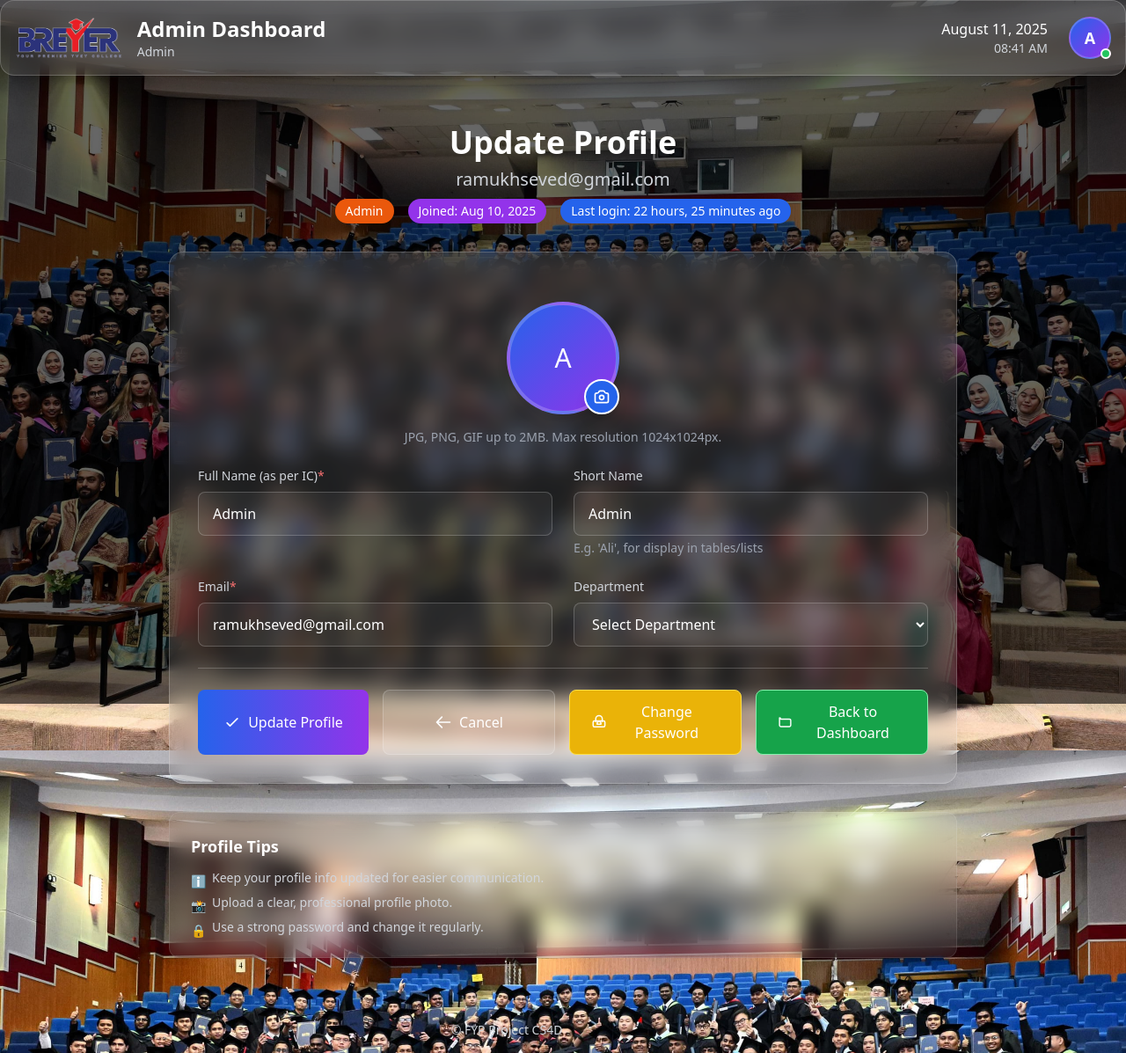
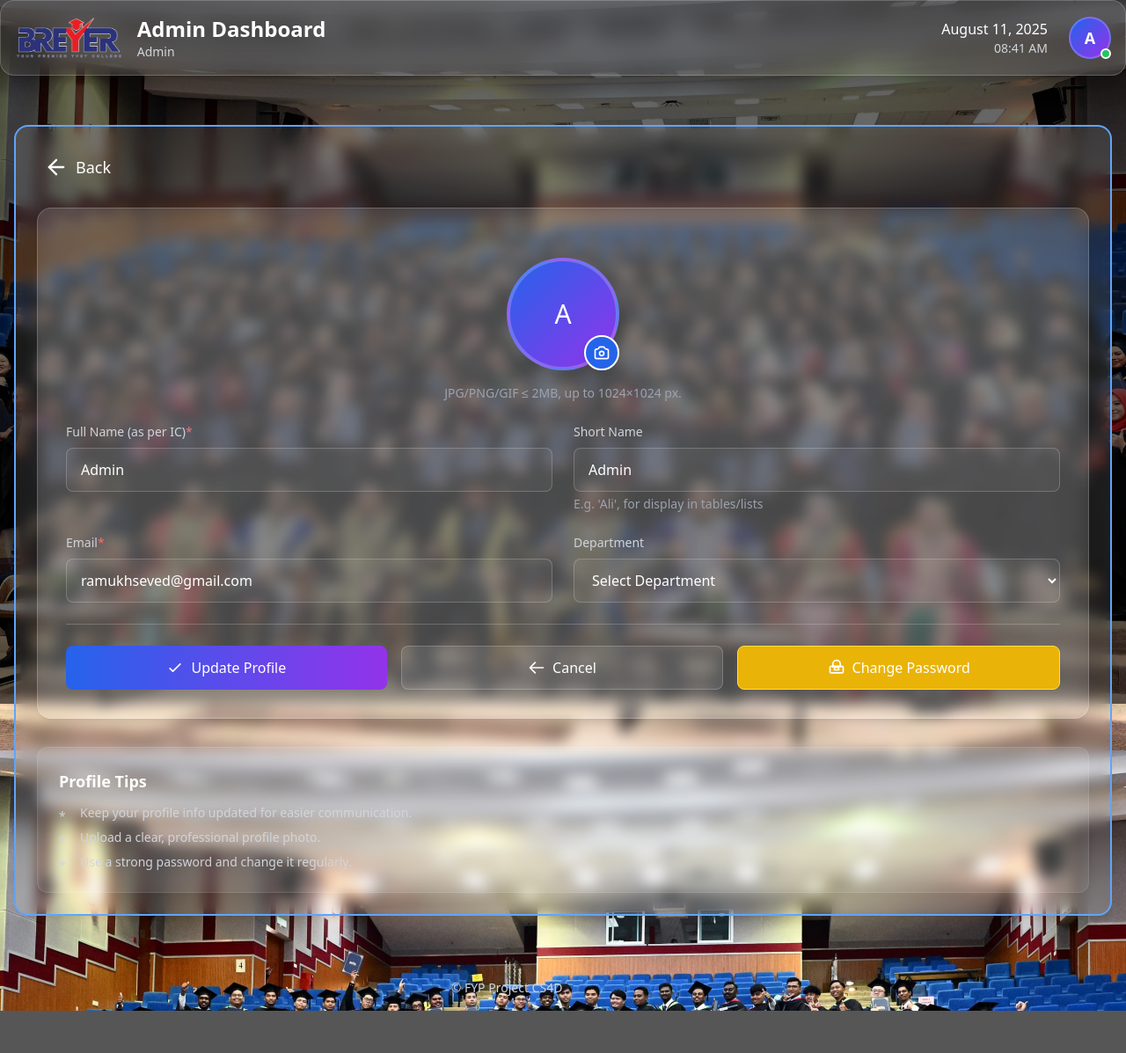
Before and after one commit to CaptainSparky20/Student_Information_System, a Django app: page /dashboard/profile/update/ in a window 1280 px wide. Shown: the whole page at 88% size. After the commit the page ends 1149 px from the top, so only its background shows below. Run offline with Django 5.2, Linux system fonts and the light colour scheme; a user stored in the database is signed in; data comes from the database, SQL or seed files in the repository; both versions use the stored data as it was after the commit; some libraries are stand-ins or nearby versions.

Commit message:
Refactor dashboard profile templates and add base_profile.html
Introduces dashboard/base_profile.html for shared profile layout and refactors profile.html and profile_update.html to extend it. Improves structure, styling, and code reuse for user profile pages. Also adds new profile pictures to media and updates topbar partial.

```diff
--- /dev/null
+++ b/SIS/dashboard/templates/dashboard/base_profile.html
@@ -0,0 +1,19 @@
+{% extends "base.html" %}
+{% load static %}
+
+{% block content %}
+  {% include "partials/_topbar.html" %}
+  <div class="max-w-7xl mx-auto px-2 md:px-4 py-6">
+    <!-- Border wrapper with back button -->
+    <div class="border-2 border-blue-400 rounded-2xl shadow-xl bg-white/10 backdrop-blur p-6">
+      <div class="mb-6">
+        <a href="{% url 'dashboard:main_dashboard' %}" class="inline-flex items-center p-2 rounded-lg hover:bg-blue-500/20 transition group">
+          {% include "lucide/back.svg" %}
+          <span class="ml-2 text-white text-lg hidden sm:inline">Back</span>
+        </a>
+      </div>
+      {% block content_inner %}
+      {% endblock %}
+    </div>
+  </div>
+{% endblock %}
--- a/SIS/dashboard/templates/dashboard/profile_update.html
+++ b/SIS/dashboard/templates/dashboard/profile_update.html
@@ -1,69 +1,79 @@
-{% extends 'base.html' %}
+{% extends 'dashboard/base_profile.html' %}
 {% load widget_tweaks %}
 
-{% block content %}
-  {% include "partials/_topbar.html" %}
-  <div class="max-w-5xl mx-auto px-2 md:px-4 py-6">
-    <div class="max-w-4xl mx-auto space-y-8">
-
-      <!-- Header -->
-      <div class="text-center mb-8">
-        <h1 class="text-4xl font-bold text-white mb-2">
-          {% if request.user.role == "ADMIN" %}
-            Update Profile
-          {% elif request.user.role == "LECTURER" %}
-            Update Lecturer Profile
-          {% elif request.user.role == "STUDENT" %}
-            Update Profile
-          {% endif %}
-        </h1>
-        <p class="text-xl text-gray-300">{{ request.user.email }}</p>
-        <div class="flex flex-wrap justify-center gap-4 mt-2">
-          <span class="px-3 py-1 rounded-full text-sm
-              {% if request.user.role == 'ADMIN' %}bg-orange-600
-              {% elif request.user.role == 'LECTURER' %}bg-blue-600
-              {% elif request.user.role == 'STUDENT' %}bg-green-600
-              {% endif %} text-white">
-            {{ request.user.get_role_display }}
-          </span>
-          <span class="bg-purple-600 text-white px-3 py-1 rounded-full text-sm">Joined: {{ request.user.date_joined|date:"M d, Y" }}</span>
-          <span class="bg-blue-600 text-white px-3 py-1 rounded-full text-sm">Last login: {{ request.user.last_login|timesince }} ago</span>
-        </div>
-      </div>
+{% block content_inner %}
+<div class="space-y-8">
 
   <!-- Form Card -->
   <div class="bg-white/10 backdrop-blur-md rounded-2xl p-8 border border-white/20 shadow-xl">
-        <form method="post" enctype="multipart/form-data" class="space-y-6" id="profile-form">
+    <form method="post" enctype="multipart/form-data" class="space-y-6" id="profile-form" novalidate>
       {% csrf_token %}
-          <!-- ADD THIS HIDDEN FIELD FOR PHOTO REMOVAL -->
+
+      <!-- top-level errors -->
+      {% if form.non_field_errors %}
+        <div class="rounded-lg border border-red-500/30 bg-red-500/10 p-4 text-red-200">
+          {% for e in form.non_field_errors %}
+            <p class="text-sm">{{ e }}</p>
+          {% endfor %}
+        </div>
+      {% endif %}
+
+      <!-- hidden flag for photo removal -->
       <input type="hidden" name="remove_profile_picture" id="remove_profile_picture" value="0">
 
-          <!-- Profile Picture Preview and Actions -->
+      <!-- Profile Picture Preview + Actions -->
       {% if form.profile_picture %}
       <div class="text-center mb-8">
         <div class="relative inline-block">
           <span id="profile-picture-preview">
             {% if request.user.profile_picture %}
-                  <img src="{{ request.user.profile_picture.url }}" alt="Profile Picture" class="w-32 h-32 rounded-full object-cover border-4 border-white/20 shadow-lg">
+              <img
+                src="{{ request.user.profile_picture.url }}"
+                alt="Profile picture preview"
+                class="w-32 h-32 rounded-full object-cover border-4 border-white/20 shadow-lg"
+              >
             {% else %}
-                  <div class="w-32 h-32 rounded-full bg-gradient-to-br from-blue-600 to-purple-600 flex items-center justify-center border-4 border-white/20 shadow-lg">
-                    <span class="text-white text-3xl">{{ request.user.get_full_name|first|default:"U"|upper }}</span>
+              <div
+                class="w-32 h-32 rounded-full bg-gradient-to-br from-blue-600 to-purple-600 flex items-center justify-center border-4 border-white/20 shadow-lg"
+                aria-label="No profile picture"
+                role="img"
+              >
+                <span class="text-white text-3xl">
+                  {{ request.user.get_full_name|default:request.user.email|slice:":1"|upper }}
+                </span>
               </div>
             {% endif %}
           </span>
-              <label for="{{ form.profile_picture.id_for_label }}" class="absolute bottom-0 right-0 bg-blue-600 hover:bg-blue-700 rounded-full p-2 border-2 border-white shadow-lg cursor-pointer" title="Change Photo">
-                <svg class="w-5 h-5 text-white" fill="none" stroke="currentColor" viewBox="0 0 24 24">
-                  <path stroke-linecap="round" stroke-linejoin="round" stroke-width="2" d="M3 9a2 2 0 012-2h.93a2 2 0 001.664-.89l.812-1.22A2 2 0 0110.07 4h3.86a2 2 0 011.664.89l.812 1.22A2 2 0 0018.07 7H19a2 2 0 012 2v9a2 2 0 01-2 2H5a2 2 0 01-2-2V9z"></path>
-                  <path stroke-linecap="round" stroke-linejoin="round" stroke-width="2" d="M15 13a3 3 0 11-6 0 3 3 0 016 0z"></path>
+
+          <!-- change photo -->
+          <label for="{{ form.profile_picture.id_for_label }}"
+                 class="absolute bottom-0 right-0 bg-blue-600 hover:bg-blue-700 rounded-full p-2 border-2 border-white shadow-lg cursor-pointer"
+                 title="Change photo">
+            <svg class="w-5 h-5 text-white" fill="none" stroke="currentColor" viewBox="0 0 24 24" aria-hidden="true">
+              <path stroke-linecap="round" stroke-linejoin="round" stroke-width="2"
+                    d="M3 9a2 2 0 012-2h.93a2 2 0 001.664-.89l.812-1.22A2 2 0 0110.07 4h3.86a2 2 0 011.664.89l.812 1.22A2 2 0 0018.07 7H19a2 2 0 012 2v9a2 2 0 01-2 2H5a2 2 0 01-2-2V9z"/>
+              <path stroke-linecap="round" stroke-linejoin="round" stroke-width="2"
+                    d="M15 13a3 3 0 11-6 0 3 3 0 016 0z"/>
             </svg>
-                <input id="{{ form.profile_picture.id_for_label }}" name="{{ form.profile_picture.name }}" type="file" class="hidden" accept="image/*">
+            <!-- custom file input (kept hidden) -->
+            <input id="{{ form.profile_picture.id_for_label }}"
+                   name="{{ form.profile_picture.name }}"
+                   type="file"
+                   class="hidden"
+                   accept="image/*">
           </label>
         </div>
-            <div class="mt-4 flex flex-col sm:flex-row gap-2 justify-center items-center">
-              <span class="text-gray-400 text-sm">JPG, PNG, GIF up to 2MB. Max resolution 1024x1024px.</span>
+
+        <!-- helper text + remove button -->
+        <div class="mt-4 flex flex-col sm:flex-row gap-2 justify-center items-center text-center">
+          <span class="text-gray-400 text-sm">
+            JPG/PNG/GIF ≤ 2MB, up to 1024×1024 px.
+          </span>
           {% if request.user.profile_picture %}
-                <button type="button" id="clear-photo-btn" class="bg-red-600 hover:bg-red-700 text-white px-4 py-2 rounded-lg transition-colors flex items-center" title="Remove photo">
-                  <svg class="w-4 h-4 mr-1" fill="none" stroke="currentColor" viewBox="0 0 24 24">
+            <button type="button" id="clear-photo-btn"
+                    class="bg-red-600 hover:bg-red-700 text-white px-4 py-2 rounded-lg transition-colors flex items-center"
+                    title="Remove photo">
+              <svg class="w-4 h-4 mr-1" fill="none" stroke="currentColor" viewBox="0 0 24 24" aria-hidden="true">
                 <path stroke-linecap="round" stroke-linejoin="round" stroke-width="2" d="M6 18L18 6M6 6l12 12"/>
               </svg>
               Remove Photo
@@ -73,7 +83,7 @@
       </div>
       {% endif %}
 
-          <!-- All Form Fields except profile_picture -->
+      <!-- Fields (except profile_picture) -->
       <div class="grid grid-cols-1 md:grid-cols-2 gap-6">
         {% for field in form %}
           {% if field.name != 'profile_picture' %}
@@ -81,26 +91,35 @@
               <label for="{{ field.id_for_label }}" class="block text-sm font-medium text-gray-300 mb-2">
                 {{ field.label }}{% if field.field.required %}<span class="text-red-400">*</span>{% endif %}
               </label>
-                {{ field|add_class:"w-full px-4 py-3 bg-white/5 border border-white/20 rounded-lg text-white placeholder-gray-400" }}
+              {{ field|add_class:"w-full px-4 py-3 bg-white/5 border border-white/20 rounded-lg text-white placeholder-gray-400 focus:outline-none focus:ring-2 focus:ring-blue-500" }}
+              {% if field.errors %}
+                <ul class="mt-1 space-y-0.5">
                   {% for error in field.errors %}
-                  <p class="text-red-400 text-sm mt-1">{{ error }}</p>
+                    <li class="text-red-400 text-sm">{{ error }}</li>
                   {% endfor %}
+                </ul>
+              {% endif %}
               {% if field.help_text %}
                 <p class="text-gray-400 text-sm mt-1">{{ field.help_text }}</p>
               {% endif %}
             </div>
           {% endif %}
         {% endfor %}
+
         {% if request.user.role == 'STUDENT' and student_extra_form %}
           {% for field in student_extra_form %}
             <div class="{% if field.name == 'emergency_phone' or field.name == 'class_group' %}md:col-span-2{% endif %}">
               <label for="{{ field.id_for_label }}" class="block text-sm font-medium text-gray-300 mb-2">
                 {{ field.label }}{% if field.field.required %}<span class="text-red-400">*</span>{% endif %}
               </label>
-                  {{ field|add_class:"w-full px-4 py-3 bg-white/5 border border-white/20 rounded-lg text-white placeholder-gray-400" }}
+              {{ field|add_class:"w-full px-4 py-3 bg-white/5 border border-white/20 rounded-lg text-white placeholder-gray-400 focus:outline-none focus:ring-2 focus:ring-blue-500" }}
+              {% if field.errors %}
+                <ul class="mt-1 space-y-0.5">
                   {% for error in field.errors %}
-                    <p class="text-red-400 text-sm mt-1">{{ error }}</p>
+                    <li class="text-red-400 text-sm">{{ error }}</li>
                   {% endfor %}
+                </ul>
+              {% endif %}
               {% if field.help_text %}
                 <p class="text-gray-400 text-sm mt-1">{{ field.help_text }}</p>
               {% endif %}
@@ -109,65 +128,32 @@
         {% endif %}
       </div>
 
-          <!-- === Student: Guardians & Emergency Contact Display (read-only, edit links if desired) === -->
-          {% if request.user.role == "STUDENT" and student %}
-  <div class="mt-8">
-    <h3 class="text-lg font-semibold text-white mb-4">Guardians / Parents</h3>
-    {% if student.parents.all %}
-      <div class="grid grid-cols-1 md:grid-cols-2 gap-6">
-        {% for parent in student.parents.all %}
-          <div class="bg-white/5 rounded-lg p-4 flex gap-4">
-            <div>
-              {% if parent.profile_picture %}
-                <img src="{{ parent.profile_picture.url }}" alt="Guardian Picture" class="w-16 h-16 rounded-full object-cover border-2 border-white/30 mb-2">
-              {% endif %}
-            </div>
-            <div>
-              <h4 class="text-lg text-white font-semibold mb-1">
-                {{ parent.user.full_name|default:parent.user.get_full_name|default:"No Name Set" }}
-              </h4>
-              <p class="text-gray-300 text-sm mb-1"><span class="font-semibold">Relationship:</span> {{ parent.get_roles_list|join:", " }}</p>
-              <p class="text-gray-300 text-sm mb-1"><span class="font-semibold">Phone:</span> {{ parent.phone_number|default:"Not set" }}</p>
-              <p class="text-gray-300 text-sm mb-1"><span class="font-semibold">Occupation:</span> {{ parent.occupation|default:"Not set" }}</p>
-              <p class="text-gray-300 text-sm mb-1"><span class="font-semibold">Address:</span> {{ parent.address|default:"Not set" }}</p>
-              <a href="{% url 'parent_update' parent.pk %}" class="inline-block mt-1 text-blue-400 underline">Edit</a>
-            </div>
-          </div>
-        {% endfor %}
-      </div>
-    {% else %}
-      <p class="text-white">No guardian/parent information linked to this account.</p>
-    {% endif %}
-  </div>
-{% endif %}
-
-          <!-- Action Buttons -->
+      <!-- Actions -->
       <div class="flex flex-col sm:flex-row gap-4 pt-6 border-t border-white/20">
-            <button type="submit" class="flex-1 bg-gradient-to-r from-blue-600 to-purple-600 hover:from-blue-700 hover:to-purple-700 text-white font-medium py-3 px-6 rounded-lg transition-all duration-300 flex items-center justify-center">
-              <svg class="w-5 h-5 mr-2" fill="none" stroke="currentColor" viewBox="0 0 24 24">
-                <path stroke-linecap="round" stroke-linejoin="round" stroke-width="2" d="M5 13l4 4L19 7"></path>
+        <button type="submit"
+                class="flex-1 bg-gradient-to-r from-blue-600 to-purple-600 hover:from-blue-700 hover:to-purple-700 text-white font-medium py-3 px-6 rounded-lg transition-all duration-300 flex items-center justify-center">
+          <svg class="w-5 h-5 mr-2" fill="none" stroke="currentColor" viewBox="0 0 24 24" aria-hidden="true">
+            <path stroke-linecap="round" stroke-linejoin="round" stroke-width="2" d="M5 13l4 4L19 7"/>
           </svg>
           Update Profile
         </button>
-            <a href="{% url 'dashboard:profile' %}" class="flex-1 bg-white/10 hover:bg-white/20 text-white font-medium py-3 px-6 rounded-lg text-center border border-white/20 flex items-center justify-center">
-              <svg class="w-5 h-5 mr-2" fill="none" stroke="currentColor" viewBox="0 0 24 24">
-                <path stroke-linecap="round" stroke-linejoin="round" stroke-width="2" d="M10 19l-7-7m0 0l7-7m-7 7h18"></path>
+
+        <a href="{% url 'dashboard:profile' %}"
+           class="flex-1 bg-white/10 hover:bg-white/20 text-white font-medium py-3 px-6 rounded-lg text-center border border-white/20 flex items-center justify-center">
+          <svg class="w-5 h-5 mr-2" fill="none" stroke="currentColor" viewBox="0 0 24 24" aria-hidden="true">
+            <path stroke-linecap="round" stroke-linejoin="round" stroke-width="2" d="M10 19l-7-7m0 0l7-7m-7 7h18"/>
           </svg>
           Cancel
         </a>
-            <a href="{% url 'password_change' %}" class="flex-1 bg-yellow-500 hover:bg-yellow-600 text-white font-medium py-3 px-6 rounded-lg text-center border border-yellow-300 flex items-center justify-center">
-              <svg class="w-5 h-5 mr-2" fill="none" stroke="currentColor" viewBox="0 0 24 24">
+
+        <a href="{% url 'password_change' %}"
+           class="flex-1 bg-yellow-500 hover:bg-yellow-600 text-white font-medium py-3 px-6 rounded-lg text-center border border-yellow-300 flex items-center justify-center">
+          <svg class="w-5 h-5 mr-2" fill="none" stroke="currentColor" viewBox="0 0 24 24" aria-hidden="true">
             <path stroke-linecap="round" stroke-linejoin="round" stroke-width="2" d="M12 11c-1.657 0-3 1.343-3 3v1h6v-1c0-1.657-1.343-3-3-3z"/>
             <path stroke-linecap="round" stroke-linejoin="round" stroke-width="2" d="M17 11V7a5 5 0 00-10 0v4"/>
             <path stroke-linecap="round" stroke-linejoin="round" stroke-width="2" d="M5 19h14a2 2 0 002-2v-5a2 2 0 00-2-2H5a2 2 0 00-2 2v5a2 2 0 002 2z"/>
           </svg>
           Change Password
-            </a>
-            <a href="{% url 'dashboard:main_dashboard' %}" class="flex-1 bg-green-600 hover:bg-green-700 text-white font-medium py-3 px-6 rounded-lg text-center border border-green-300 flex items-center justify-center">
-              <svg class="w-5 h-5 mr-2" fill="none" stroke="currentColor" viewBox="0 0 24 24">
-                <path stroke-linecap="round" stroke-linejoin="round" stroke-width="2" d="M3 7v10a2 2 0 002 2h14a2 2 0 002-2V9a2 2 0 00-2-2H5a2 2 0 00-2-2V7"></path>
-              </svg>
-              Back to Dashboard
         </a>
       </div>
     </form>
@@ -177,49 +163,77 @@
   <div class="bg-white/5 backdrop-blur-md rounded-xl p-6 border border-white/10">
     <h3 class="text-lg font-semibold text-white mb-3">Profile Tips</h3>
     <ul class="text-gray-300 text-sm space-y-2">
-          <li class="flex items-start"><span class="w-4 h-4 mr-2 mt-1 text-blue-400">ℹ️</span>Keep your profile info updated for easier communication.</li>
-          <li class="flex items-start"><span class="w-4 h-4 mr-2 mt-1 text-blue-400">📸</span>Upload a clear, professional profile photo.</li>
-          <li class="flex items-start"><span class="w-4 h-4 mr-2 mt-1 text-blue-400">🔒</span>Use a strong password and change it regularly.</li>
+      <li class="flex items-start"><span class="w-4 h-4 mr-2 mt-1">*</span>Keep your profile info updated for easier communication.</li>
+      <li class="flex items-start"><span class="w-4 h-4 mr-2 mt-1">*</span>Upload a clear, professional profile photo.</li>
+      <li class="flex items-start"><span class="w-4 h-4 mr-2 mt-1">*</span>Use a strong password and change it regularly.</li>
     </ul>
   </div>
+
 </div>
-  </div>
-{% endblock %}
 
+<!-- JS: preview / clear / size validation -->
 <script>
-const input = document.getElementById('{{ form.profile_picture.id_for_label }}');
+(function() {
+  const inputId = '{{ form.profile_picture.id_for_label|escapejs }}';
+  const input = document.getElementById(inputId);
   const clearBtn = document.getElementById('clear-photo-btn');
   const preview = document.getElementById('profile-picture-preview');
-if(input) {
+  const removeFlag = document.getElementById('remove_profile_picture');
+
+  const MAX_SIZE = 2 * 1024 * 1024; // 2MB
+
+  if (input) {
     input.addEventListener('change', function(e) {
-    const file = e.target.files[0];
-    if (file) {
+      const file = e.target.files && e.target.files[0];
+      if (!file) return;
+
+      // client-side validation
+      if (!file.type.startsWith('image/')) {
+        alert('Please choose an image file.');
+        e.target.value = '';
+        return;
+      }
+      if (file.size > MAX_SIZE) {
+        alert('Image must be 2MB or smaller.');
+        e.target.value = '';
+        return;
+      }
+
       const reader = new FileReader();
-      reader.onload = function(e) {
+      reader.onload = function(ev) {
         if (preview.querySelector('img')) {
-          preview.querySelector('img').src = e.target.result;
+          preview.querySelector('img').src = ev.target.result;
+          preview.querySelector('img').alt = 'Profile picture preview';
         } else {
-          preview.innerHTML = `<img src="${e.target.result}" alt="Profile Picture" class="w-32 h-32 rounded-full object-cover border-4 border-white/20 shadow-lg">`;
+          preview.innerHTML = `
+            <img src="${ev.target.result}" alt="Profile picture preview"
+                 class="w-32 h-32 rounded-full object-cover border-4 border-white/20 shadow-lg">
+          `;
         }
       };
       reader.readAsDataURL(file);
-    }
-    // If a new photo is chosen, clear the remove flag
-    document.getElementById('remove_profile_picture').value = "0";
+
+      // a new file was chosen, ensure we keep it
+      if (removeFlag) removeFlag.value = '0';
     });
   }
-if(clearBtn && input) {
+
+  if (clearBtn && input && preview) {
     clearBtn.addEventListener('click', function(e) {
       e.preventDefault();
-    input.value = "";
-    document.getElementById('remove_profile_picture').value = "1";
-    if (preview) {
+      input.value = '';
+      if (removeFlag) removeFlag.value = '1';
       preview.innerHTML = `
-        <div class="w-32 h-32 rounded-full bg-gradient-to-br from-blue-600 to-purple-600 flex items-center justify-center border-4 border-white/20 shadow-lg">
-          <span class="text-white text-2xl">{{ request.user.get_full_name|first|default:"U"|upper }}</span>
+        <div
+          class="w-32 h-32 rounded-full bg-gradient-to-br from-blue-600 to-purple-600 flex items-center justify-center border-4 border-white/20 shadow-lg"
+          aria-label="No profile picture" role="img">
+          <span class="text-white text-2xl">
+            {{ request.user.get_full_name|default:request.user.email|slice:":1"|upper }}
+          </span>
         </div>
       `;
-    }
     });
   }
+})();
 </script>
+{% endblock %}
--- a/SIS/templates/partials/_topbar.html
+++ b/SIS/templates/partials/_topbar.html
@@ -1,7 +1,7 @@
 {% load static %}
 {% block content %}
 <!-- Admin Top Navigation Header -->
-<div class="bg-white/10 dark:bg-white/5 backdrop-blur-md rounded-2xl p-4 border border-white/20 dark:border-white/10 shadow-xl mb-8">
+<div class="relative z-[9999] bg-white/10 dark:bg-white/5 backdrop-blur-md rounded-2xl p-4 border border-white/20 dark:border-white/10 shadow-xl mb-8">
   <div class="flex justify-between items-center">
     <!-- Logo and Clickable Dashboard Title -->
     <div class="flex items-center space-x-4">
@@ -18,17 +18,19 @@
             Dashboard
           {% endif %}
         </a>
-
         <p class="text-gray-300 text-sm">{{ request.user.get_full_name|default:request.user.email }}</p>
       </div>
     </div>
+
     <!-- Live Date/Time and Profile -->
     <div class="flex items-center space-x-6">
       <div class="text-right">
         <p class="text-white font-medium" id="current-date"></p>
         <p class="text-gray-300 text-sm" id="current-time"></p>
       </div>
-      <div class="relative">
+
+      <!-- Profile Menu Wrapper -->
+      <div class="relative z-[99999]">
         <button id="profile-btn" onclick="toggleProfileMenu(event)" class="relative group focus:outline-none">
           {% if request.user.profile_picture %}
             <img src="{{ request.user.profile_picture.url }}" alt="Profile Picture"
@@ -42,12 +44,13 @@
           {% endif %}
           <div class="absolute bottom-0 right-0 w-3 h-3 bg-green-500 rounded-full border-2 border-white"></div>
         </button>
-        <!-- Profile Dropdown - extra transparent glassmorphism style, fixed z-index -->
+
+        <!-- Profile Dropdown -->
         <div id="profile-menu" class="hidden absolute right-0 top-14 w-56 rounded-2xl
           bg-white/15 dark:bg-white/10
           border border-white/20 dark:border-white/10
           shadow-2xl ring-1 ring-black/10
-          backdrop-blur-xl overflow-hidden z-[2147483647] transition-all">
+          backdrop-blur-xl overflow-hidden z-[999999] transition-all">
           <a href="{% url 'dashboard:profile' %}" class="flex items-center px-4 py-3 hover:bg-white/20 dark:hover:bg-white/10 text-gray-900 dark:text-white transition">
             {% include "lucide/user.svg" %}<span class="ml-2">My Profile</span>
           </a>
@@ -68,6 +71,7 @@
     </div>
   </div>
 </div>
+
 <script>
   function updateDateTime() {
     const now = new Date();
@@ -91,6 +95,5 @@
     }
   });
 </script>
-{% block adminportal_content %}
+{% block adminportal_content %}{% endblock %}
 {% endblock %}
-{% endblock %}
```
Also changed, not shown: SIS/dashboard/templates/dashboard/profile.html (+84 -60 lines), SIS/student/templates/student/classmates_list.html (+28 -9 lines), SIS/db.sqlite3, SIS/media/profile_pics/531_FcJ80d0.jpg (added), SIS/media/profile_pics/jeff-the-land-shark-marvel-rivals.gif (added), 1 other file. Lines whose indentation alone changed are shown as unchanged.
